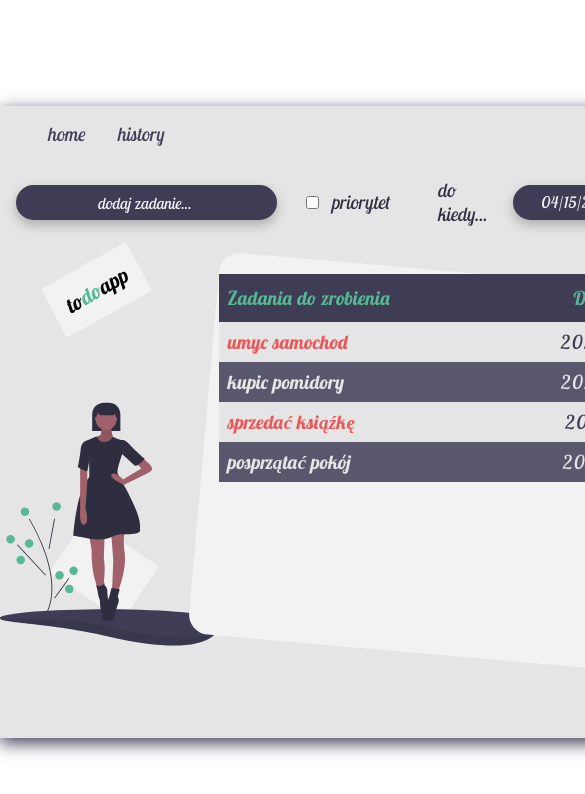
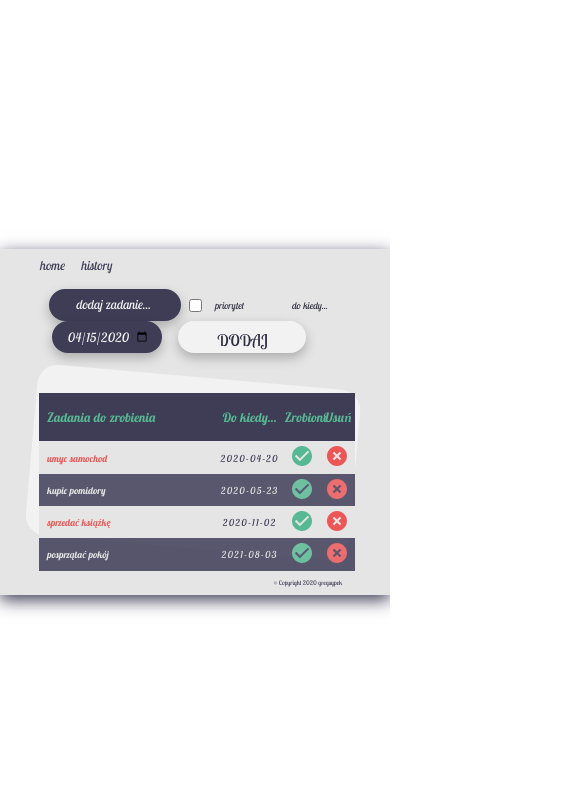
Before and after one commit to gregsypek/todoapp, a React (Create React App) app: page / in a window 390 px wide. Shown: the top 794 px of the page, 585 px wide, since content can reach past the window. Built offline with nearby package versions, Linux system fonts and the light colour scheme.

Commit message:
adding media query

```diff
--- a/src/components/AddTask.js
+++ b/src/components/AddTask.js
@@ -40,7 +40,7 @@ class AddTask extends Component {
 				});
 			}
 		} else {
-			alert("wprowadz zadanie");
+			alert("Wprowadź zadanie z conajmniej dwóch liter!");
 		}
 	};
 	render() {
--- a/src/styles/AddTask.css
+++ b/src/styles/AddTask.css
@@ -3,6 +3,17 @@
     padding: 1rem;
     align-items: center;
     justify-content: flex-end;
+}
+
+@media(max-width:700px) {
+
+    .form {
+        display: flex;
+        padding: .5rem;
+        align-items: center;
+        flex-wrap: wrap;
+        justify-content: center;
+    }
 }
 
 input[type="text"],
@@ -25,17 +36,57 @@ input[type="date"] {
 
 }
 
+@media(max-width: 900px) {
+
+    input[type="text"],
+    input[type="date"] {
+
+        padding: 0.3rem 1rem;
+        box-shadow: 0px 5px 12px rgba(0, 0, 0, 0.25);
+        border-radius: 20px;
+        line-height: 100%;
+        margin-right: .5rem;
+        height: 2rem;
+    }
+}
+
+@media(max-width: 600px) {
+
+    input[type="text"],
+    input[type="date"] {
+
+        padding: 0.1rem .5rem;
+        box-shadow: 0px 5px 12px rgba(0, 0, 0, 0.25);
+        border-radius: 20px;
+        margin-right: .5rem;
+
+    }
+}
 
 ::placeholder,
 input[type="date"] {
     color: #f2f2f2;
     opacity: 1;
-    /* color: red; */
     font-size: 1rem;
+}
+
+@media(max-width:900px) {
+
+    ::placeholder,
+    input[type="date"] {
+        font-size: .8rem;
+    }
 }
 
 input[type="date"] {
     margin-right: 3rem;
+}
+
+@media(max-width:900px) {
+
+    input[type="date"] {
+        margin-right: 1rem;
+    }
 }
 
 input[type="checkbox"] {
@@ -74,6 +125,16 @@ label:nth-of-type(2) {
     margin-right: 2rem;
 }
 
+@media(max-width:700px) {
+
+    .form button {
+        font-size: 1rem;
+        width: 8rem;
+        height: 2rem;
+        padding: 0.2rem 1rem;
+    }
+}
+
 .form button:hover {
     background-color: #57b894;
     color: #f2f2f2;
--- a/src/styles/App.css
+++ b/src/styles/App.css
@@ -18,6 +18,25 @@ body {
     color: white;
 }
 
+@media(max-width:1200px) {
+    body {
+        font-size: 1rem;
+    }
+}
+
+@media(max-width:900px) {
+    body {
+        font-size: .8rem;
+    }
+}
+
+@media(max-width: 450px) {
+    body {
+        font-size: .6rem;
+    }
+
+}
+
 .container {
     display: flex;
     min-height: 100vh;
--- a/src/styles/Footer.css
+++ b/src/styles/Footer.css
@@ -6,3 +6,9 @@ footer small {
     display: flex;
     justify-content: flex-end;
 }
+
+@media(max-width: 600px) {
+    footer small {
+        font-size: .4rem;
+    }
+}
--- a/src/styles/Main.css
+++ b/src/styles/Main.css
@@ -11,10 +11,32 @@ aside {
     justify-content: space-between;
 }
 
+@media(max-width: 1100px) {
+    aside {
+        flex-basis: 25%;
+    }
+}
+
+@media(max-width: 700px) {
+    aside {
+        flex-basis: 15%;
+    }
+}
+
+@media(max-width: 600px) {
+    aside {
+        flex-basis: 10%;
+    }
+}
+
 main {
     position: relative;
     z-index: 2;
     width: 90%;
+}
+
+.img {
+    height: 44vh;
 }
 
 .logo {
@@ -22,14 +44,36 @@ main {
     height: 6rem;
 }
 
+@media(max-width: 900px) {
+    .logo {
+        position: absolute;
+        top: 6rem;
+        left: -1rem;
+        width: 8rem;
+        height: 4rem;
+    }
+}
+
+@media(max-width: 600px) {
+    .logo {
+        display: none;
+    }
+
+}
+
+@media(max-width: 600px) {
+
+    .img {
+        display: none;
+    }
+}
+
 .img {
     height: 44vh;
 }
 
-/*  stylowanie tabel wspolne */
 
 table {
-
     margin-top: 2rem;
     width: 90%;
     font-style: italic;
@@ -51,6 +95,19 @@ tbody td {
 thead>tr {
     line-height: 3rem;
     color: #57B894;
+    font-size: 1.3rem;
+}
+
+@media(max-width:900px) {
+    thead>tr {
+        font-size: 1rem;
+    }
+}
+
+@media(max-width:500px) {
+    thead>tr {
+        font-size: .8rem;
+    }
 }
 
 tbody>tr>th {
@@ -72,7 +129,6 @@ tbody>tr:nth-of-type(2n) {
     opacity: 0.85;
     color: #E5E5E5;
 }
-
 
 /* stylowanie tabeli tbl-1 */
 .tbl-1 thead {
@@ -98,36 +154,48 @@ tbody>tr:nth-of-type(2n) {
     width: 10%;
 }
 
-
 /* stylowanie tabeli tbl-2 */
-
-
 
 .tbl-2 thead {
     background-color: #3F3D56;
-
 }
 
 .tbl-2 thead th:nth-child(1) {
-    width: 50%;
+    width: 46%;
     text-align: left;
     padding-left: 0.5rem;
 }
 
 .tbl-2 thead th:nth-child(2) {
-    width: 20%;
+    width: 22%;
 }
 
 .tbl-2 thead th:nth-child(3) {
-    width: 20%;
+    width: 22%;
 }
 
 .tbl-2 thead th:nth-child(4) {
     width: 10%;
 }
 
+@media(max-width: 600px) {
 
+    .tbl-2 thead>tr {
+        line-height: 2rem;
+        font-size: .8rem;
+    }
+}
 
+@media(max-width: 500px) {
+    .tbl-2 thead th:nth-child(1) {
+        width: 40%;
+    }
+
+    .tbl-2 thead>tr {
+        line-height: 2rem;
+        font-size: .7rem;
+    }
+}
 
 /* stylowanie przycisków typu svg */
 button {
@@ -146,7 +214,6 @@ button:hover {
 /* stylowanie kwadratu w tle */
 
 .square {
-
     position: absolute;
     left: -2.4%;
     right: 10.22%;
@@ -156,5 +223,4 @@ button:hover {
     border-radius: 20px;
     transform: rotate(5deg);
     z-index: -1;
-    /* opacity: .6; */
 }
--- a/src/styles/Navigation.css
+++ b/src/styles/Navigation.css
@@ -11,6 +11,21 @@ nav a {
     text-decoration: none;
     cursor: pointer;
     font-style: italic;
+    font-size: 1.3rem;
+}
+
+@media(max-width: 900px) {
+    nav a {
+        padding: .8rem;
+        font-size: 1rem;
+    }
+}
+
+@media(max-width: 600px) {
+    nav a {
+        padding: .5rem;
+        font-size: .8rem;
+    }
 }
 
 nav a:hover {
```
Also changed, not shown: src/images/ok.svg, src/images/usun.svg. Lines whose indentation alone changed are shown as unchanged.
